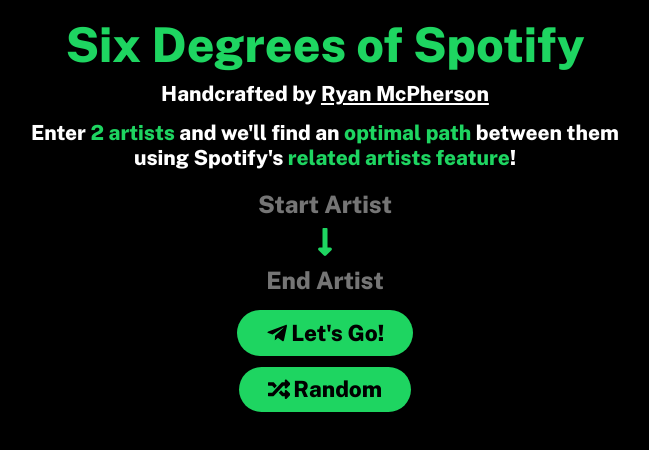
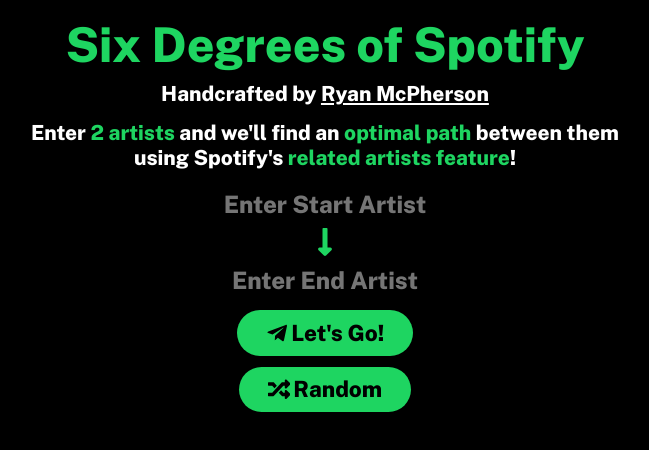
Before and after one commit to RyanMcPherson7/six-degrees-of-spotify, a React (Create React App) app in the folder client/: page / in a window 1280 px wide. Shown: the top 450 px of the page, without its empty margins (315-964 px from the left). Built offline with nearby package versions, Linux system fonts and the light colour scheme.

Commit message:
updated placeholder text

```diff
--- a/client/src/components/Interface.js
+++ b/client/src/components/Interface.js
@@ -26,7 +26,7 @@
   return (
     <>
       <form autoComplete='off'>
-        <input id='start-artist-input' type='text' placeholder='Start Artist' />
+        <input id='start-artist-input' type='text' placeholder='Enter Start Artist' />
         <FaLongArrowAltDown
           style={{
             width: '2rem',
@@ -35,7 +35,7 @@
             margin: '0.2rem 0',
           }}
         />
-        <input id='end-artist-input' type='text' placeholder='End Artist' />
+        <input id='end-artist-input' type='text' placeholder='Enter End Artist' />
         <button
           onClick={(e) => {
             e.preventDefault();
```
